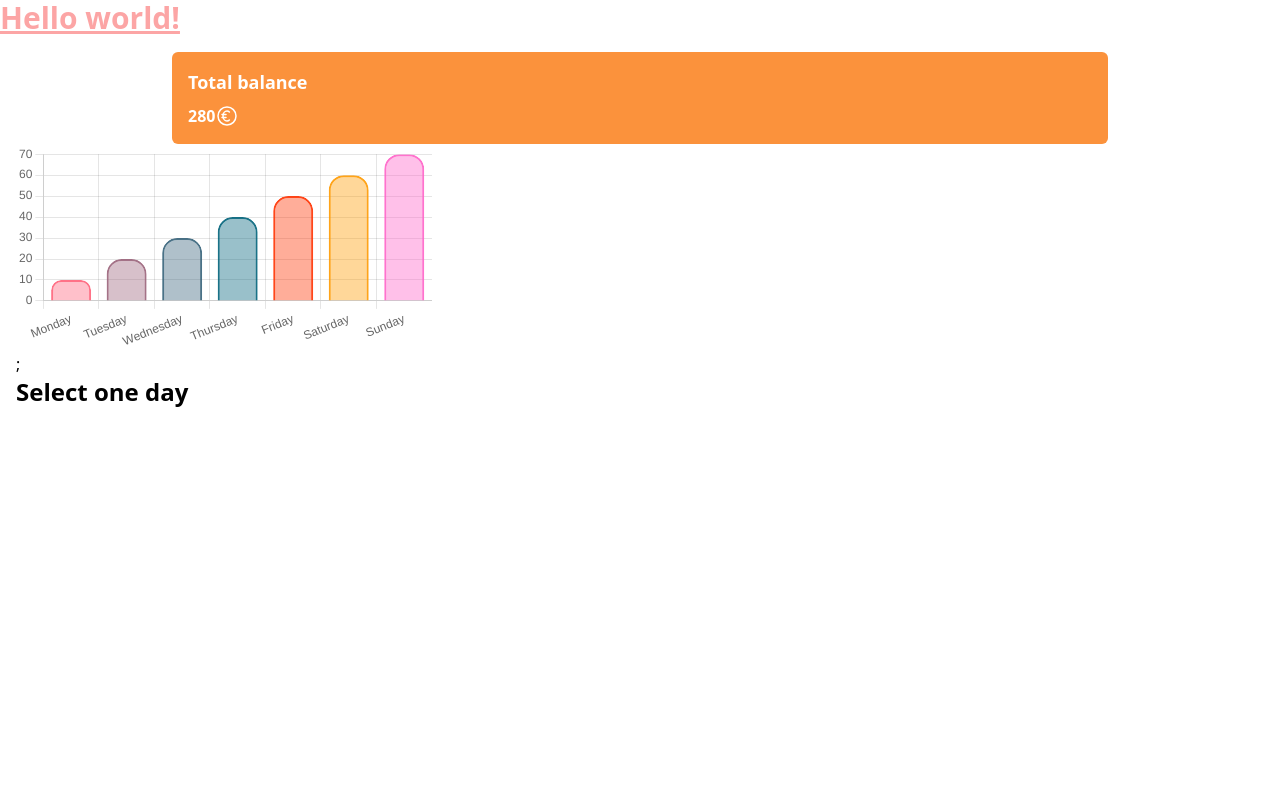
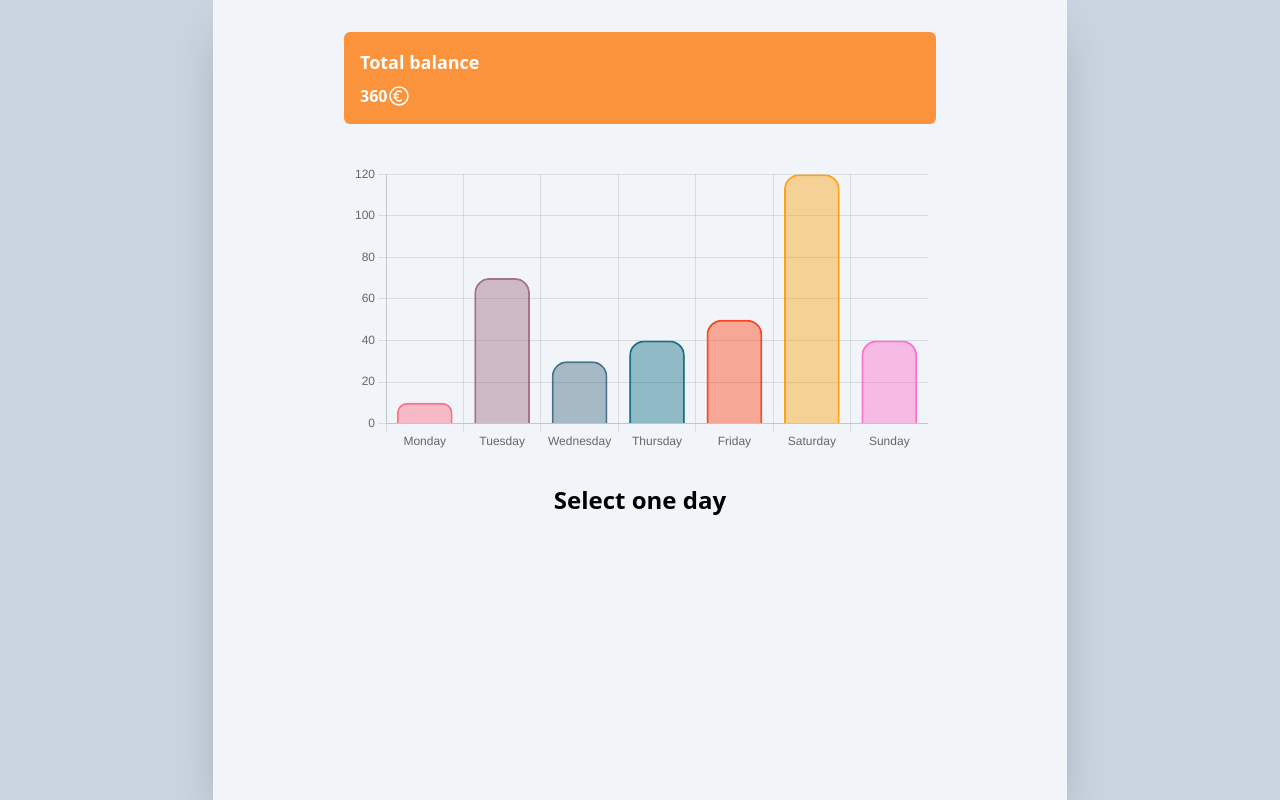
Before and after one commit to tomi-casabona/Sprint-8-GraphicsAndLenguages, a React (Vite) app: page / in a window 1280 px wide. Built offline with nearby package versions, Linux system fonts and the light colour scheme.

Commit message:
add some styling

```diff
--- a/src/App.jsx
+++ b/src/App.jsx
@@ -5,12 +5,9 @@ import { WeeklyReport } from "./components/dataComponents/WeeklyReport";
 
 function App() {
   return (
-    <>
-      <h1 className="text-3xl font-bold text-red-300 underline">
-        Hello world!
-      </h1>
+    <div className="w-screen h-screen bg-slate-300">
       <WeeklyReport />
-    </>
+    </div>
   );
 }
 
--- a/src/components/dataComponents/VariationWithYesterday.jsx
+++ b/src/components/dataComponents/VariationWithYesterday.jsx
@@ -7,7 +7,7 @@ export const VariationWithYesterday = ({ today, yesterday }) => {
     today.value,
     yesterday.value
   ).toFixed(2);
-  const isPossitive = percentage > 0 ? "+" : "-";
+  const isPossitive = percentage > 0 ? "+" : "";
   const colorClass = percentage > 0 ? "text-green-400" : " text-red-500";
   return (
     <div className=" flex flex-col ">
--- a/src/components/dataComponents/WeeklyGraphic.jsx
+++ b/src/components/dataComponents/WeeklyGraphic.jsx
@@ -108,8 +108,8 @@ export const WeeklyGraphic = () => {
   };
 
   return (
-    <div className="w-2/6">
-      <Bar options={options} data={BarChartData} />;
+    <div className="rounded-md px-2 pt-10 w-3/4 mx-auto">
+      <Bar options={options} data={BarChartData} />
     </div>
   );
 };
--- a/src/components/dataComponents/WeeklyReport.jsx
+++ b/src/components/dataComponents/WeeklyReport.jsx
@@ -10,10 +10,10 @@ export const WeeklyReport = () => {
     (state) => state.compare.compareData
   );
   return (
-    <div className="m-4">
+    <div className="p-8 w-2/3 h-screen mx-auto shadow-2xl bg-slate-100">
       <TotalBalance />
       <WeeklyGraphic />
-      <div className="flex flex-row justify-between">
+      <div className="flex flex-row justify-evenly w-2/3 pt-8 mx-auto">
         <TodaySpentBalance today={today} />
         <VariationWithYesterday today={today} yesterday={yesterday} />
       </div>
--- a/src/redux/slices/dataSlice.jsx
+++ b/src/redux/slices/dataSlice.jsx
@@ -5,12 +5,12 @@ const dataSlice = createSlice({
   initialState: {
     weekData: {
       Monday: 10,
-      Tuesday: 20,
+      Tuesday: 70,
       Wednesday: 30,
       Thursday: 40,
       Friday: 50,
-      Saturday: 60,
-      Sunday: 70,
+      Saturday: 120,
+      Sunday: 40,
     },
   },
   reducers: {
```
